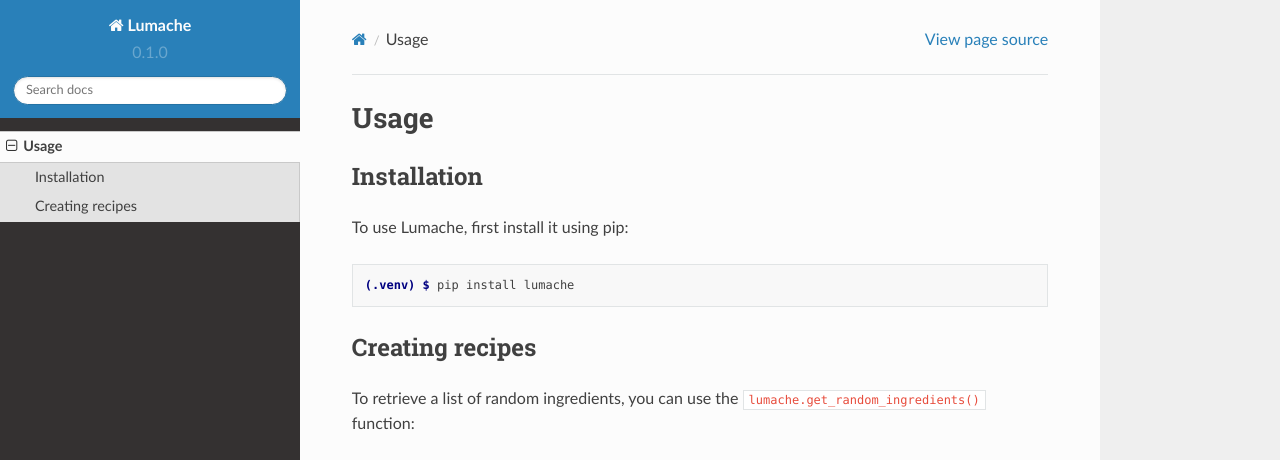
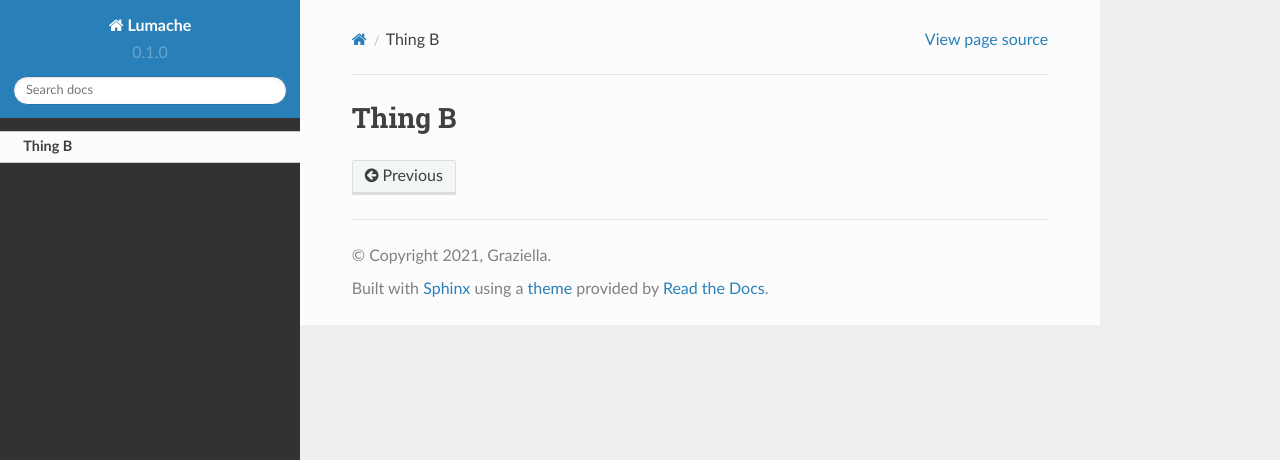
Before and after one commit to JoeMartis/mitx-online-doc, a Sphinx documentation site: the page built from docs/source/Thing_B.rst, in a window 1280 px wide and 1095 px high. Shown: the top 460 px of the window. Built offline with Sphinx 7.4.7 and the Read the Docs theme 2.0.0, drawn with Linux system fonts in a browser that asks for light colours; some of the changed text lies outside the part shown; grey boxes are pictures that could not be loaded.

Commit message:
Update Thing_B.rst

```diff
--- a/docs/source/Thing_B.rst
+++ b/docs/source/Thing_B.rst
@@ -1,33 +1,2 @@
-Usage
+Thing B
 =====
-
-.. _installation:
-
-Installation
-------------
-
-To use Lumache, first install it using pip:
-
-.. code-block:: console
-
-   (.venv) $ pip install lumache
-
-Creating recipes
-----------------
-
-To retrieve a list of random ingredients,
-you can use the ``lumache.get_random_ingredients()`` function:
-
-.. autofunction:: lumache.get_random_ingredients
-
-The ``kind`` parameter should be either ``"meat"``, ``"fish"``,
-or ``"veggies"``. Otherwise, :py:func:`lumache.get_random_ingredients`
-will raise an exception.
-
-.. autoexception:: lumache.InvalidKindError
-
-For example:
-
->>> import lumache
->>> lumache.get_random_ingredients()
-['shells', 'gorgonzola', 'parsley']
```
